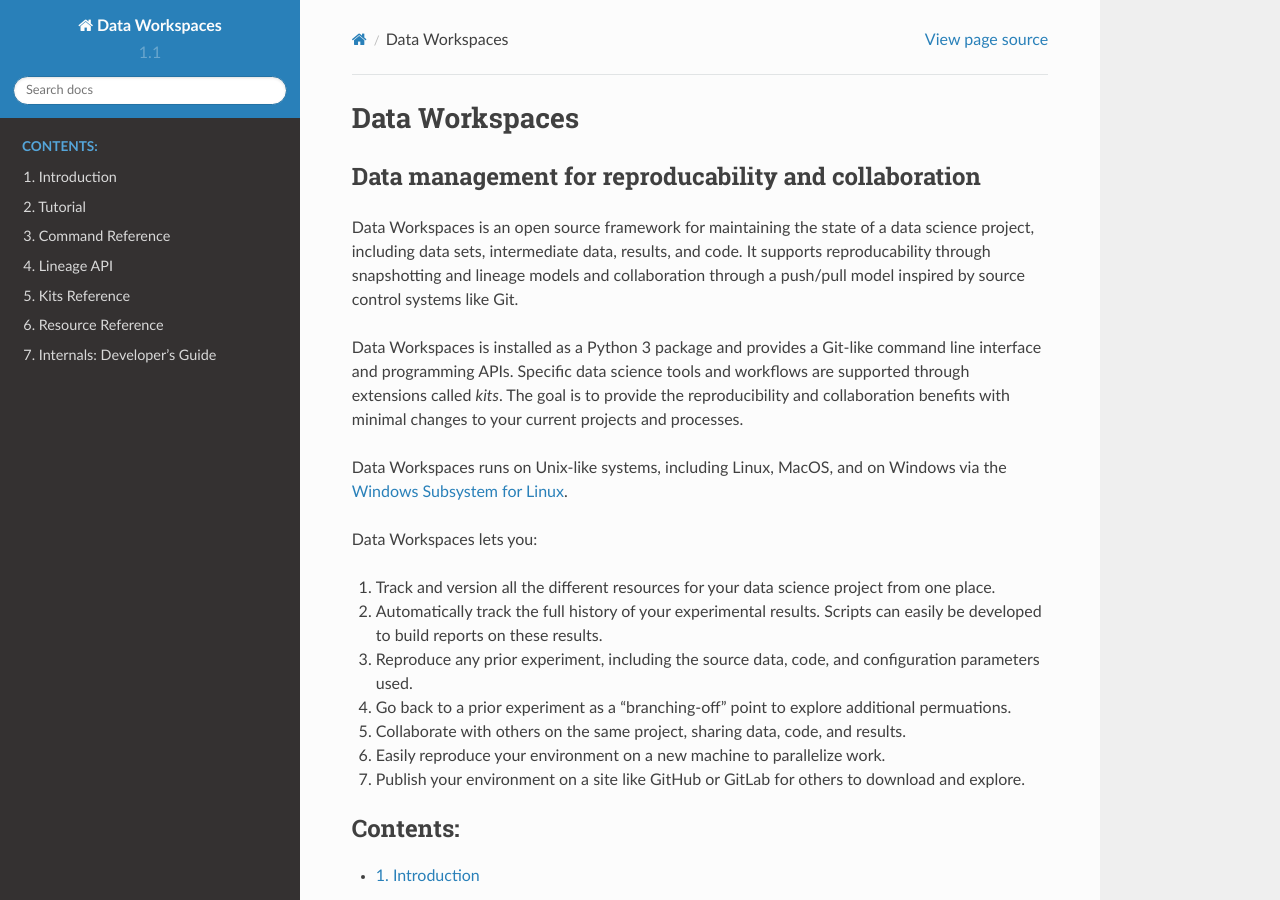
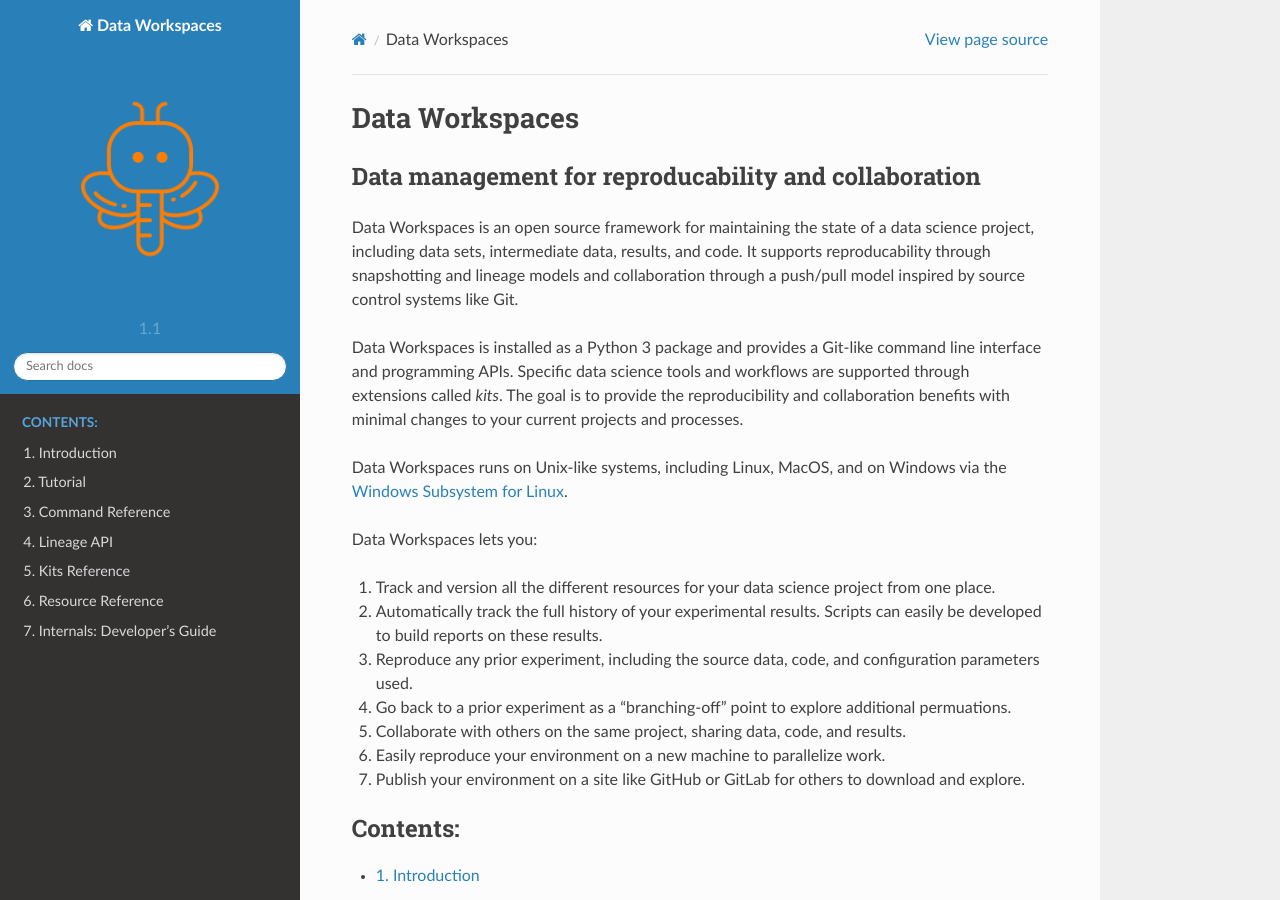
Before and after one commit to data-workspaces/data-workspaces-core, a Sphinx documentation site: the page built from docs/index.rst, in a window 1280 px wide and 900 px high. Built offline with Sphinx 7.4.7 and the Read the Docs theme 2.0.0, drawn with Linux system fonts in a browser that asks for light colours.

Commit message:
add logo to docs

```diff
--- a/docs/conf.py
+++ b/docs/conf.py
@@ -180,3 +180,4 @@ epub_exclude_files = ['search.html']
 
 
 # -- Extension configuration -------------------------------------------------
+html_logo = '_static/dws-med-logo.png'
```
Also changed, not shown: docs/_static/dws-med-logo.png (added).
